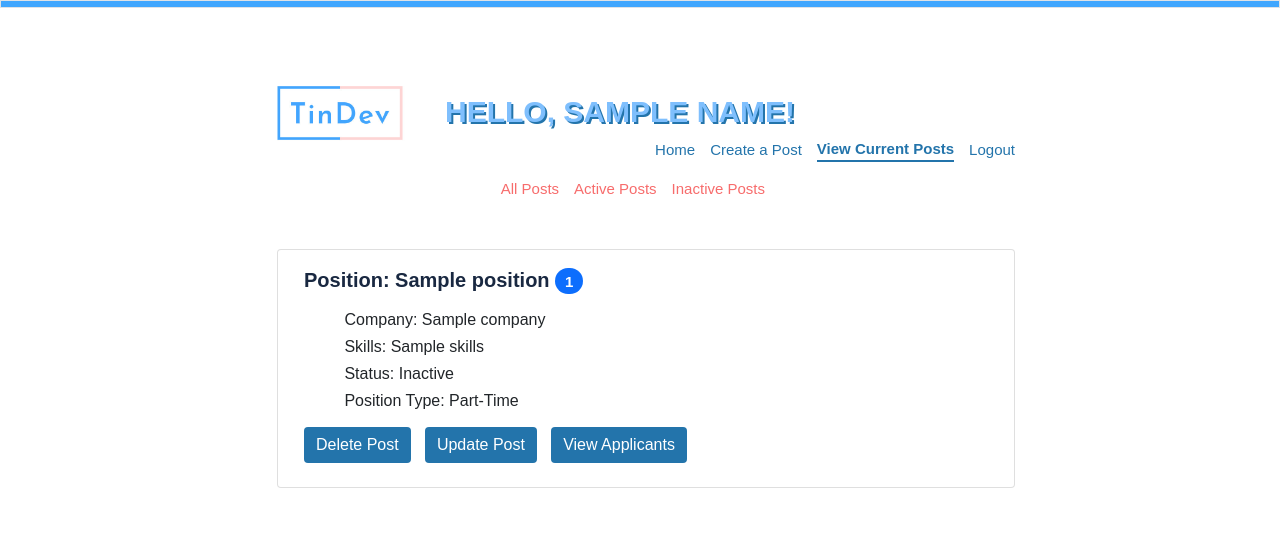
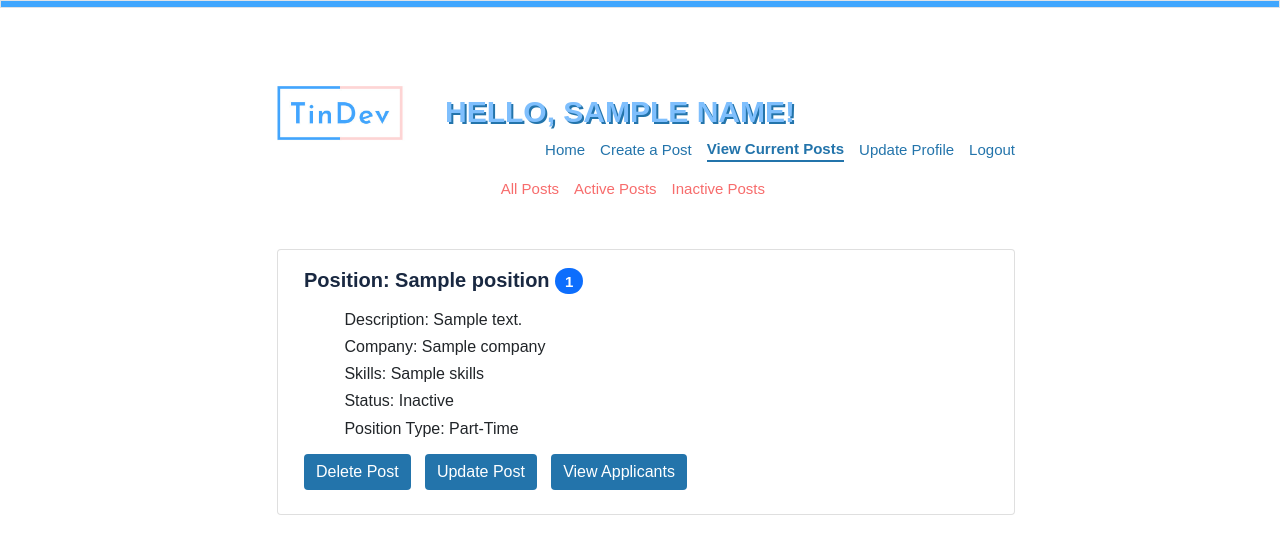
Before and after one commit to tram-tr/TinDev, a Django app: template TinDev/TinDevApp/templates/TinDevApp/recruiter_view_post.html in a window 1280 px wide. Shown: the top 554 px of the page. Run offline with Django 3.2, Linux system fonts and the light colour scheme; the template is opened without the code that fills it: most values are stand-ins (such as "Sample title", 1, 10 or a date in 2020); some libraries are stand-ins or nearby versions.

Commit message:
add update profile to navbar and post description to recruiters view post

```diff
--- a/TinDev/TinDevApp/templates/TinDevApp/base/base_recruiter_post.html
+++ b/TinDev/TinDevApp/templates/TinDevApp/base/base_recruiter_post.html
@@ -4,6 +4,7 @@
 		<li class="list-group-item">
 			<h1>Position: {{item.position}} <span class="badge bg-primary rounded-pill"> {{item.applicant_count}} </span> </h1>
 				<p>
+					<h2> &emsp; Description: {{item.description}}</h2>
 					<h2> &emsp; Company: {{item.company}}</h2>
 					<h2> &emsp; Skills: {{item.skills}}</h2>
 					{% if item.active == 'A' %}
--- a/TinDev/TinDevApp/templates/TinDevApp/candidate_view_applications.html
+++ b/TinDev/TinDevApp/templates/TinDevApp/candidate_view_applications.html
@@ -9,6 +9,7 @@
        <a class="nav-item" href="{% url 'TinDevApp:CandidateViewActive' name %}">Job Board</a>
        <a class="nav-item active" href="{% url 'TinDevApp:ApplicationView' name %}">My Applications</a>
        <a class="nav-item" href="{% url 'TinDevApp:OfferView' name %}">My Offers</a>
+       <a class="nav-item" href="{% url 'TinDevApp:CandidateProfile' name %}">Update Profile</a>
        <a class="nav-item" href="{% url 'TinDevApp:candidate-login' %}">Logout</a>
    </nav>
 {% endblock %}
--- a/TinDev/TinDevApp/templates/TinDevApp/candidate_view_offer.html
+++ b/TinDev/TinDevApp/templates/TinDevApp/candidate_view_offer.html
@@ -9,6 +9,7 @@
        <a class="nav-item" href="{% url 'TinDevApp:CandidateViewActive' name %}">Job Board</a>
        <a class="nav-item" href="{% url 'TinDevApp:ApplicationView' name %}">My Applications</a>
        <a class="nav-item active" href="{% url 'TinDevApp:OfferView' name %}">My Offers</a>
+       <a class="nav-item" href="{% url 'TinDevApp:CandidateProfile' name %}">Update Profile</a>
        <a class="nav-item" href="{% url 'TinDevApp:candidate-login' %}">Logout</a>
    </nav>
 {% endblock %}
--- a/TinDev/TinDevApp/templates/TinDevApp/candidate_view_post.html
+++ b/TinDev/TinDevApp/templates/TinDevApp/candidate_view_post.html
@@ -9,6 +9,7 @@
        <a class="nav-item active" href="{% url 'TinDevApp:CandidateViewActive' name %}">Job Board</a>
        <a class="nav-item" href="{% url 'TinDevApp:ApplicationView' name %}">My Applications</a>
        <a class="nav-item" href="{% url 'TinDevApp:OfferView' name %}">My Offers</a>
+       <a class="nav-item" href="{% url 'TinDevApp:CandidateProfile' name %}">Update Profile</a>
        <a class="nav-item" href="{% url 'TinDevApp:candidate-login' %}">Logout</a>
    </nav>
 
--- a/TinDev/TinDevApp/templates/TinDevApp/recruiter_message.html
+++ b/TinDev/TinDevApp/templates/TinDevApp/recruiter_message.html
@@ -7,6 +7,7 @@
         <a class="nav-item active" href="{% url 'TinDevApp:recruiter-home' name %}">Home</a>
         <a class="nav-item" href="{% url 'TinDevApp:postAdd' name %}">Create a Post</a>
 		<a class="nav-item" href="{% url 'TinDevApp:postViewActive' name %}">View Current Posts</a>
+        <a class="nav-item" href="{% url 'TinDevApp:RecruiterProfile' name %}">Update Profile</a>
 		<a class="nav-item" href="{% url 'TinDevApp:recruiter-login' %}">Logout</a>
     </nav>
 {% endblock %}
--- a/TinDev/TinDevApp/templates/TinDevApp/recruiter_view_applicant.html
+++ b/TinDev/TinDevApp/templates/TinDevApp/recruiter_view_applicant.html
@@ -8,6 +8,7 @@
 		<a class="nav-item" href="{% url 'TinDevApp:recruiter-home' name %}">Home</a>
 		<a class="nav-item" href="{% url 'TinDevApp:postAdd' name %}">Create a Post</a>
 		<a class="nav-item active" href="{% url 'TinDevApp:postViewActive' name %}">View Current Posts</a>
+		<a class="nav-item" href="{% url 'TinDevApp:RecruiterProfile' name %}">Update Profile</a>
 		<a class="nav-item" href="{% url 'TinDevApp:recruiter-login' %}">Logout</a>
 	</nav>
 
--- a/TinDev/TinDevApp/templates/TinDevApp/recruiter_view_post.html
+++ b/TinDev/TinDevApp/templates/TinDevApp/recruiter_view_post.html
@@ -8,6 +8,7 @@
 		<a class="nav-item" href="{% url 'TinDevApp:recruiter-home' name %}">Home</a>
 		<a class="nav-item" href="{% url 'TinDevApp:postAdd' name %}">Create a Post</a>
 		<a class="nav-item active" href="{% url 'TinDevApp:postViewActive' name %}">View Current Posts</a>
+        <a class="nav-item" href="{% url 'TinDevApp:RecruiterProfile' name %}">Update Profile</a>
 		<a class="nav-item" href="{% url 'TinDevApp:recruiter-login' %}">Logout</a>
 	</nav>
 
```
Also changed, not shown: TinDev/db.sqlite3.
